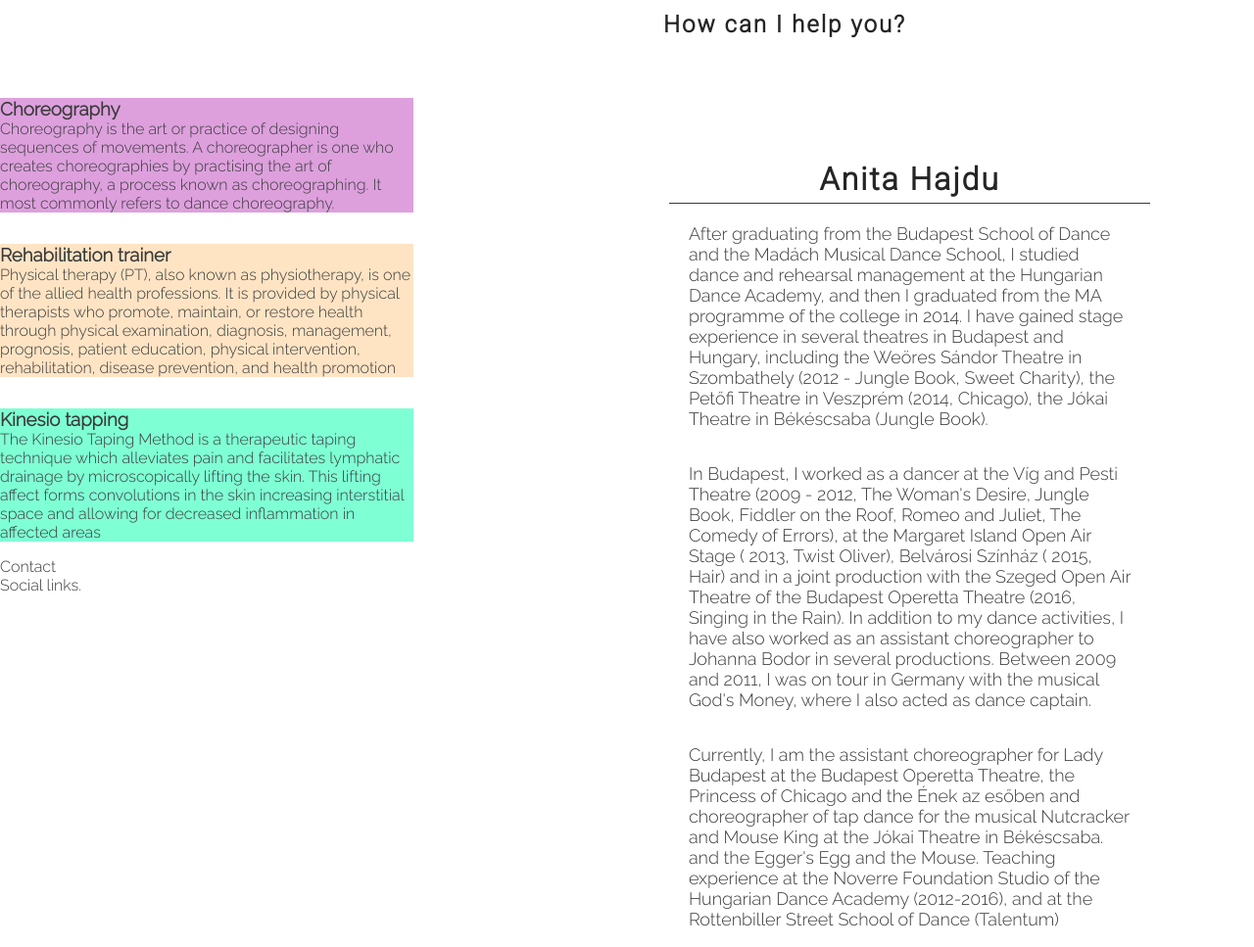
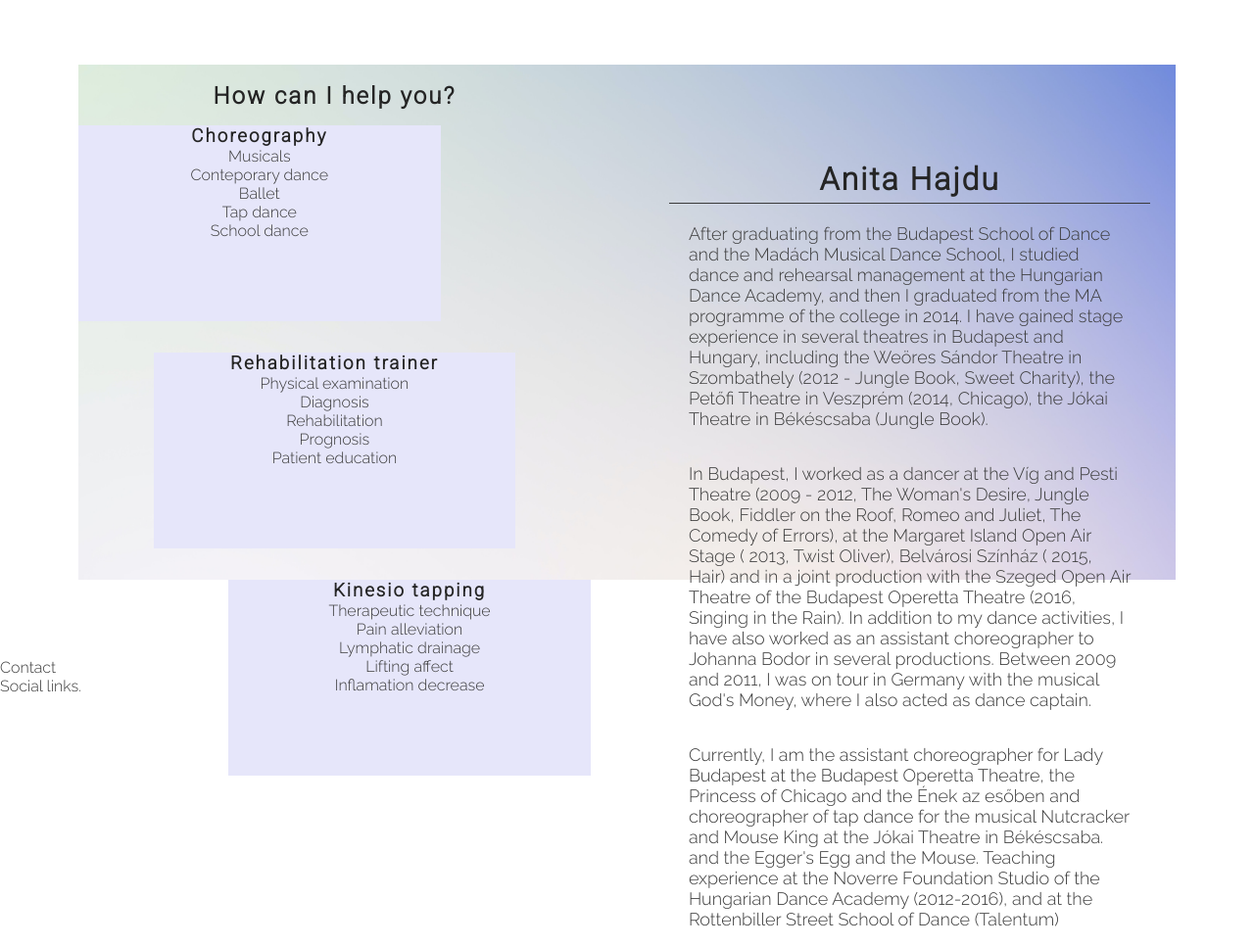
Before and after one commit to lucijahajdu/dance-rehabilitation, a plain HTML site: page index.html in a window 1280 px wide. Shown: the part 1565-2532 px from the top of the page at 98% size. Drawn offline with Linux system fonts and the light colour scheme.

Commit message:
Style services structure and add background

```diff
--- a/assets/css/style.css
+++ b/assets/css/style.css
@@ -14,7 +14,7 @@ body {
 
 /* headings and logo */
 
-h1, h2 {
+h1, h2, h3 {
     font-family: Roboto, sans-serif;
     letter-spacing: 2px;
     color: #252525;
@@ -127,26 +127,44 @@ hr {
 
 /* services section */
 
+#services {
+    padding: 16px 0;
+    margin: 80px;
+    background: url(../css/images/background-image.jpg) center center / cover no-repeat fixed;
+    text-align: center;
+}
+
 #choreography-box {
-    background-color: plum;
+    background-color: lavender;
     position: relative;
-
 }
 
 #rehabilitation-box {
-    background-color: bisque;
+    background-color: lavender;
     position: relative;
-
 }
 
 #kinesio-taping-box {
-    background-color: aquamarine;
+    background-color: lavender;
     position: relative;
 
 }
 
 .service-box {
     width: 33%;
-	margin: 1rem 0;
+	margin:  1rem 0;
 	display: inline-block;
+    height: 200px;
 }
+
+li {
+    list-style-type: none;
+}
+
+.float-left {
+    float: left;
+}
+
+.float-right {
+    float: right;
+}
--- a/index.html
+++ b/index.html
@@ -9,7 +9,7 @@
     <meta name="keywords"
         content="dance rehabilitation, sport rehabilitation, kinesio taping, therapeutic taping, rehabilitation trainer, choreography, dance">
 
-    <link rel="stylesheet" href="/assets/css/style.css">
+    <link rel="stylesheet" href="assets/css/style.css">
     <title>Dance and Rehabilitation</title>
 </head>
 
@@ -43,7 +43,7 @@
         <h2 id="welcome">About me</h2>
         <div id="left-about">
             <div class="left-about-heading">
-                <img src="/assets/css/images/about-me.jpg" alt="profile photo of Anita in theather">
+                <img src="assets/css/images/about-me.jpg" alt="profile photo of Anita in theather">
             </div>
 
         </div>
@@ -82,25 +82,39 @@
             </div>
         </div>
     </section>
+
+    <!-- The box model-->
     <section id="services">
         <h2>How can I help you?</h2>
         <div id="choreography-box" class="service-box float-left">
             <h3>Choreography</h3>
-            <p>
-                Choreography is the art or practice of designing sequences of movements. A choreographer is one who
-                creates choreographies by practising the art of choreography, a process known as choreographing. It most
-                commonly refers to dance choreography.
-            </p>
+            <ul>
+                <li>Musicals</li>
+                <li>Conteporary dance</li>
+                <li>Ballet</li>
+                <li>Tap dance</li>
+                <li>School dance</li>
+            </ul>
         </div>
         <div id="rehabilitation-box" class="service-box">
             <h3>Rehabilitation trainer</h3>
-            <p>
-                Physical therapy (PT), also known as physiotherapy, is one of the allied health professions. It is provided by physical therapists who promote, maintain, or restore health through physical examination, diagnosis, management, prognosis, patient education, physical intervention, rehabilitation, disease prevention, and health promotion
-            </p>
+            <ul>
+                <li>Physical examination</li>
+                <li>Diagnosis</li>
+                <li>Rehabilitation</li>
+                <li>Prognosis</li>
+                <li>Patient education</li>
+            </ul>
         </div>
         <div id="kinesio-taping-box" class="service-box float-right">
             <h3>Kinesio tapping</h3>
-            <p> The Kinesio Taping Method is a therapeutic taping technique which alleviates pain and facilitates lymphatic drainage by microscopically lifting the skin. This lifting affect forms convolutions in the skin increasing interstitial space and allowing for decreased inflammation in affected areas</p>
+            <ul>
+                <li>Therapeutic technique</li>
+                <li>Pain alleviation</li>
+                <li>Lymphatic drainage</li>
+                <li>Lifting affect</li>
+                <li>Inflamation decrease</li>
+            </ul>
         </div>
     </section>
     <section>
```
Also changed, not shown: assets/css/images/background-image.jpg (added).
